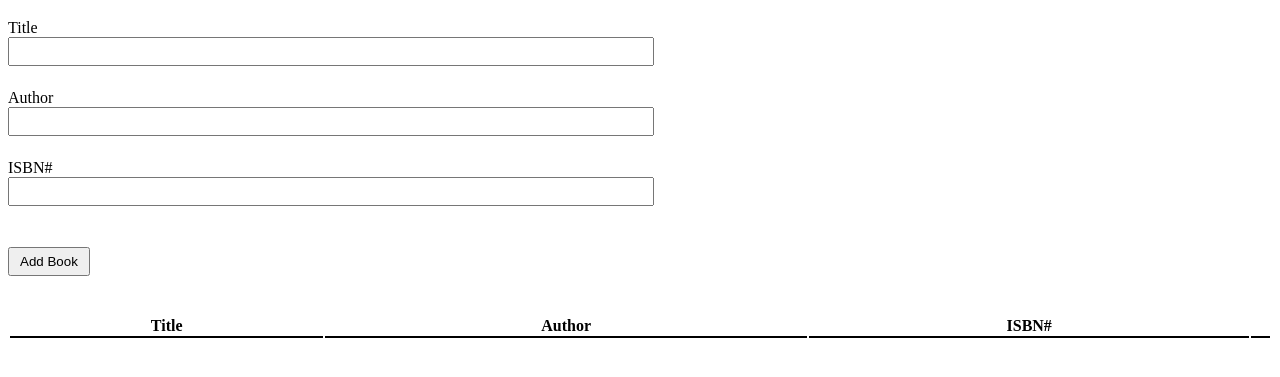
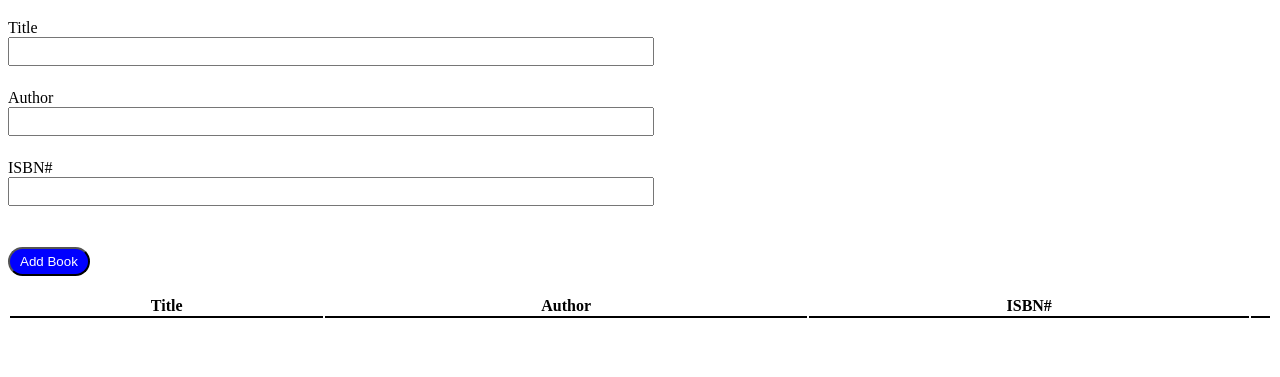
Before and after one commit to acciojob/book-list-vedikamishragithub, a website: page main.html in a window 1280 px wide. Shown: the part 61-438 px from the top of the page. Drawn offline with Linux system fonts and the light colour scheme.

Commit message:
created a submission

```diff
--- a/main.html
+++ b/main.html
@@ -8,7 +8,7 @@
 
 <body>
 	<h1>MyBookList</h1>
-	<div class="class-form-group" >
+	<div class="form-group" >
 		<label>Title</label><br>
 		<input id="title"><br>
 		<labe>Author</labe><br>
--- a/styles.css
+++ b/styles.css
@@ -13,6 +13,10 @@
 }
 button#submit {
       padding: 5px 10px;
+	  color:white;
+	  background-color:blue;
+	  border-radius: 30px;
+
 }
 button.delete {
 
```
